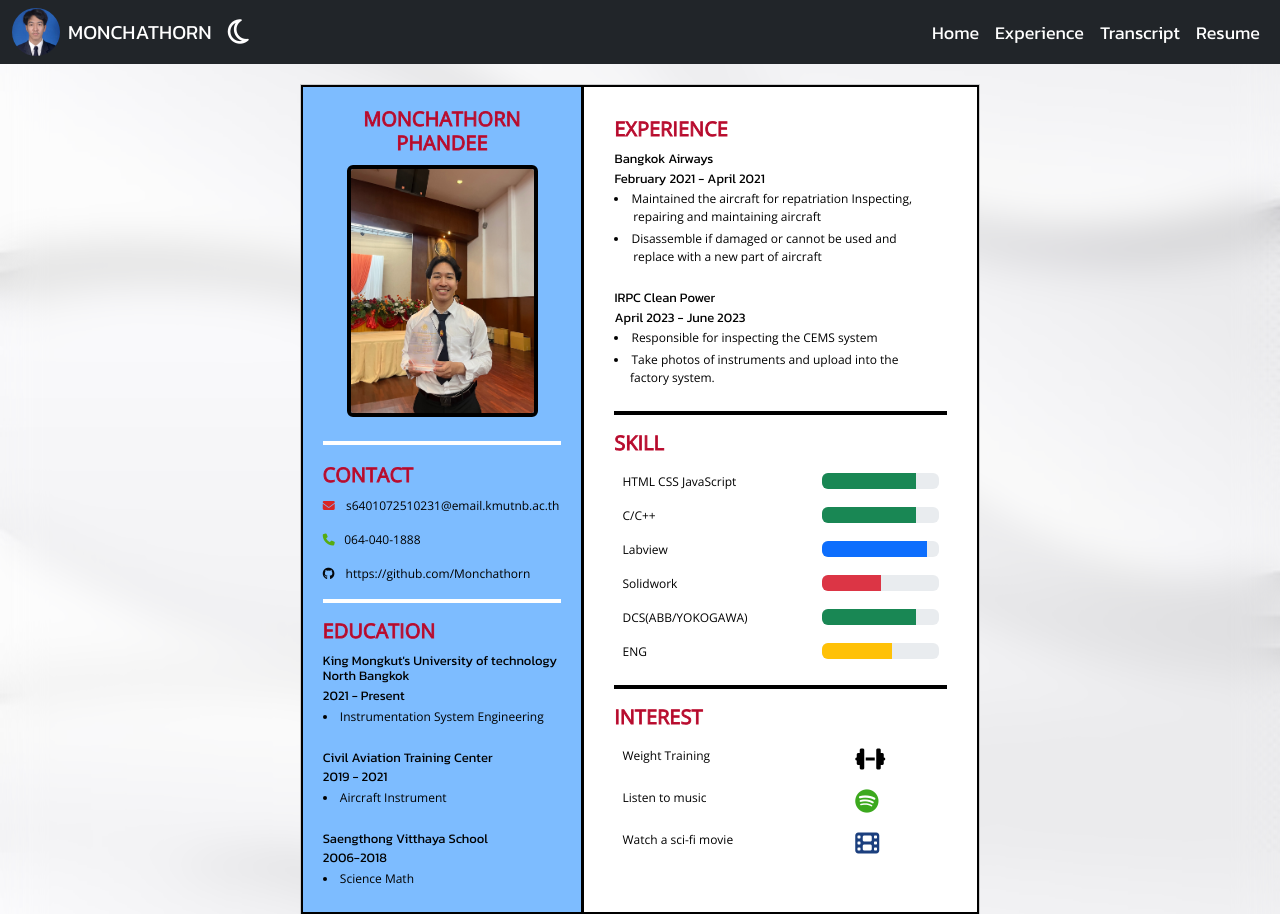
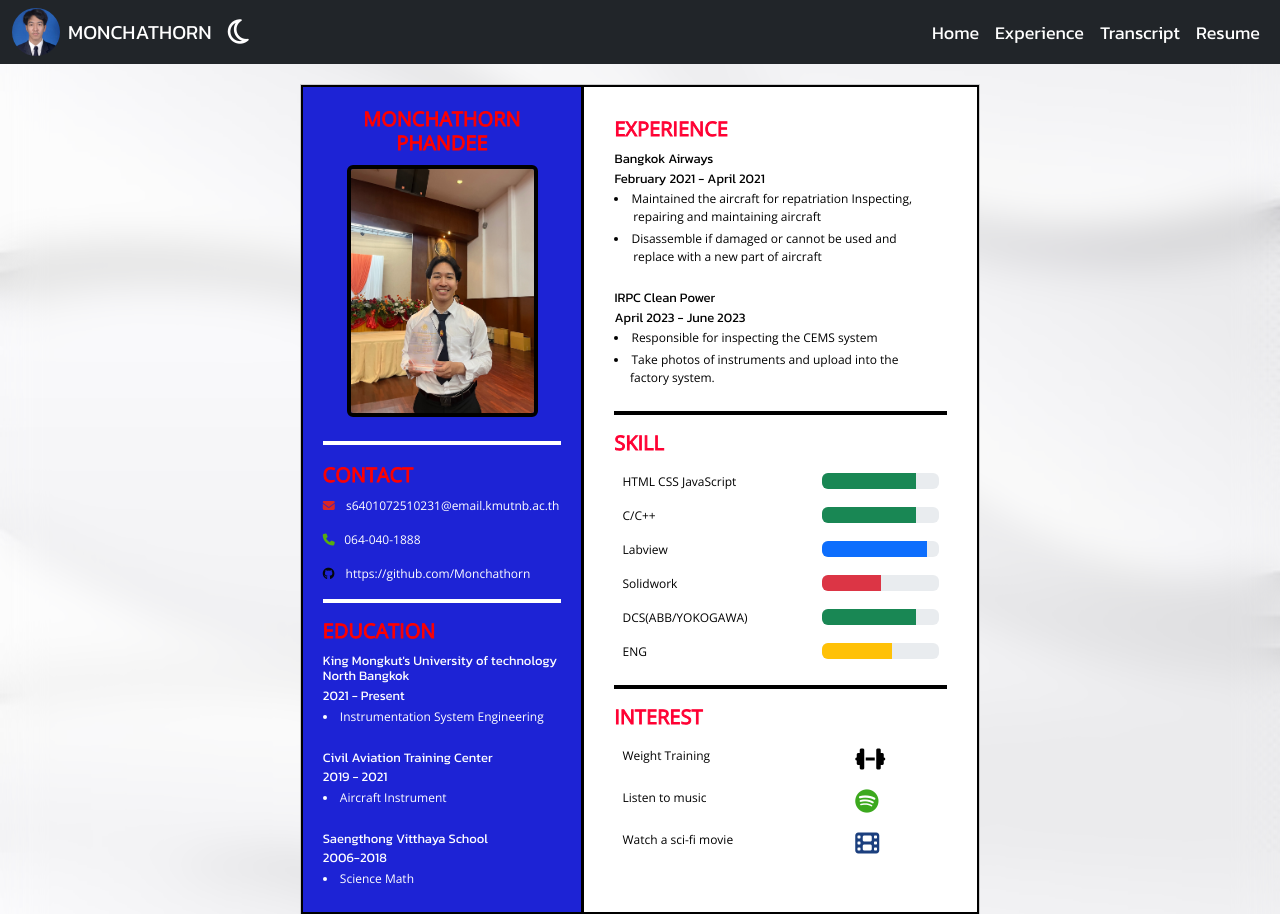
Before and after one commit to Monchathorn/Monchathorn.github.io, a plain HTML site: page CV.html in a window 1280 px wide. Shown: the top 914 px of the page. Drawn offline with nearby package versions, Linux system fonts and the light colour scheme.

Commit message:
Create Web

```diff
--- a/CV.html
+++ b/CV.html
@@ -52,19 +52,19 @@
 
                 <!-- ข้อมูลฝั่งซ้าย -->
                 <div class="left-column col-sm-5">
-                    <h3 align="center">MONCHATHORN <br>PHANDEE</h3>
+                    <h4 align="center">MONCHATHORN <br>PHANDEE</h4>
                     <img src="img/Profile.jpg" alt="Monchathorn Photo" class="rounded mx-auto d-block border border-4 border-black" width="80%">
                     <div class="line mt-4"></div>
                     <div>
                         <br>
-                        <h3>CONTACT</h3>
+                        <h4>CONTACT</h4>
                         <p><a href="mailto:s6401072510231@email.kmutnb.ac.th" class="me-2" target="_blank"><i class="fa-solid fa-envelope" style="color: #d92626;"></i></a> s6401072510231@email.kmutnb.ac.th</p>
                         <p><a href="tel:+0640401888" target="_blank"><i class="fa-solid fa-phone" style="color: #57ac11;"></i></a>&nbsp;&nbsp;&nbsp;064-040-1888</p>
                         <p><a href="https://github.com/Monchathorn" class="me-2" target="_blank"><i class="fa-brands fa-github" style="color: #04070b;"></i></a> https://github.com/Monchathorn</p>
                     </div>
                     <div class="line mb-3"></div>
                     <div>
-                      <h3>EDUCATION</h3>
+                      <h4>EDUCATION</h4>
                       <h5 class="mb-1">King Mongkut's University of technology North Bangkok</h5>
                       <h5 class="mb-1">2021 - Present </h5>
                      <li class="mb-4">Instrumentation System Engineering</li>
--- a/css/style.css
+++ b/css/style.css
@@ -44,9 +44,20 @@ h2 {
 h3 {
 	margin: auto;
 	font-family: "Open Sans";
-	  -webkit-text-fill-color: rgb(169, 12, 43);
+	  -webkit-text-fill-color: rgb(255, 0, 51);
 	  -webkit-text-stroke-width: 1px;
-	  -webkit-text-stroke-color:  rgb(190, 14, 49);
+	  -webkit-text-stroke-color:  rgb(255, 0, 51);
+    font-size: 20px;
+    padding-bottom: 10px;
+}
+
+/*จัด Font h4*/
+h4 {
+	margin: auto;
+	font-family: "Open Sans";
+	  -webkit-text-fill-color: rgb(255, 0, 0);
+	  -webkit-text-stroke-width: 1px;
+	  -webkit-text-stroke-color:  rgb(255, 0, 0);
     font-size: 20px;
     padding-bottom: 10px;
 }
@@ -189,8 +200,8 @@ h6 {
 .left-column {
     padding: 20px;
     border: 2px solid black;
-    background-color: rgb(125, 188, 255);
-    color: black;
+    background-color: rgb(29, 35, 213);
+    color: rgb(255, 255, 255);
 }
 
 /*จัดตำแหน่งและสีของ CV ฝั่งขวา*/
```
